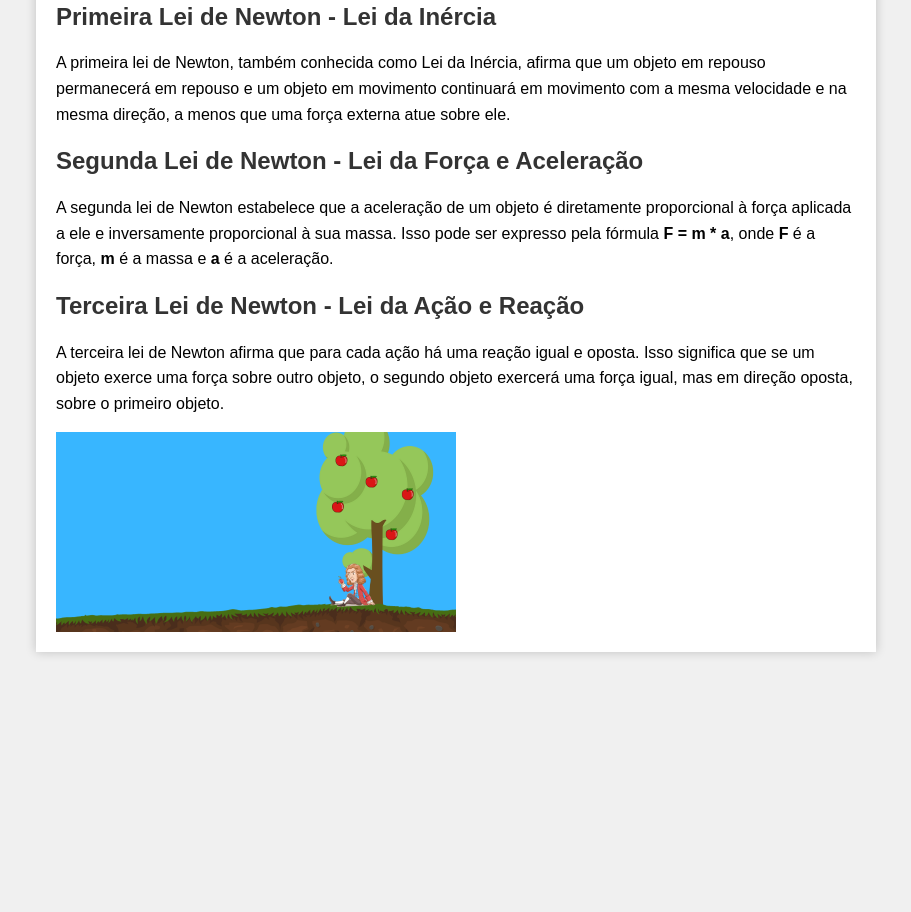
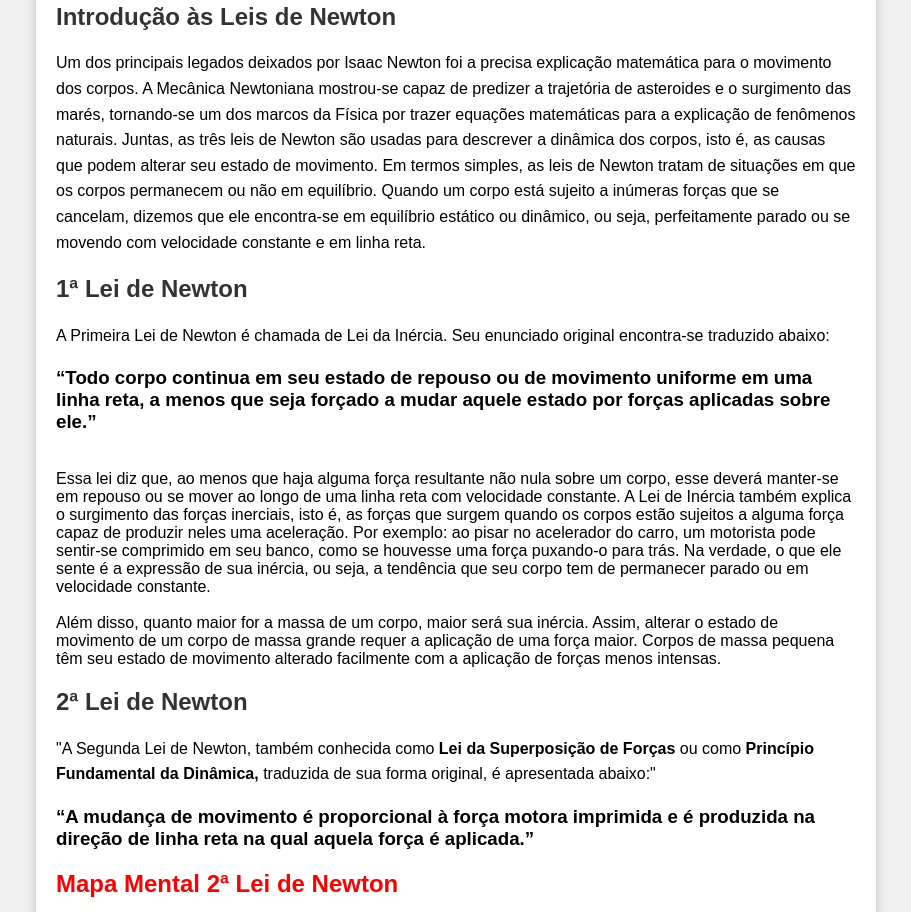
Before and after one commit to rochadudu/EP-6, a plain HTML site: page trabalho1/index2.html in a window 1280 px wide. Shown: the part 228-1140 px from the top of the page, without its empty margins (184-1095 px from the left). Before the commit the page ends 900 px from the top, so only its background shows below. Drawn offline with Linux system fonts and the light colour scheme.

Commit message:
Add files via upload

```diff
--- a/trabalho1/index2.html
+++ b/trabalho1/index2.html
@@ -13,20 +13,46 @@
         <button class="meu-botao"><a href="index.html">Explicação</a></button>
     </header>
     <div class="container">
-        <h2>Primeira Lei de Newton - Lei da Inércia</h2>
+
+        <h2>Introdução às Leis de Newton</h2>
+
+        <p>Um dos principais legados deixados por Isaac Newton foi a precisa explicação matemática para o movimento dos corpos. A Mecânica Newtoniana mostrou-se capaz de predizer a trajetória de asteroides e o surgimento das marés, tornando-se um dos marcos da Física por trazer equações matemáticas para a explicação de fenômenos naturais.
+
+            Juntas, as três leis de Newton são usadas para descrever a dinâmica dos corpos, isto é, as causas que podem alterar seu estado de movimento. Em termos simples, as leis de Newton tratam de situações em que os corpos permanecem ou não em equilíbrio.
+
+            Quando um corpo está sujeito a inúmeras forças que se cancelam, dizemos que ele encontra-se em equilíbrio estático ou dinâmico, ou seja, perfeitamente parado ou se movendo com velocidade constante e em linha reta.</p>
+
+        <h2>1ª Lei de Newton</h2>
         <p>
-            A primeira lei de Newton, também conhecida como Lei da Inércia, afirma que um objeto em repouso permanecerá em repouso e um objeto em movimento continuará em movimento com a mesma velocidade e na mesma direção, a menos que uma força externa atue sobre ele.
+            A Primeira Lei de Newton é chamada de Lei da Inércia. Seu enunciado original encontra-se traduzido abaixo:
+            <br>
+<h3>“Todo corpo continua em seu estado de repouso ou de movimento uniforme em uma linha reta, a menos que seja forçado a mudar aquele estado por forças aplicadas sobre ele.”<br></h3>
+<br>
+Essa lei diz que, ao menos que haja alguma força resultante não nula sobre um corpo, esse deverá manter-se em repouso ou se mover ao longo de uma linha reta com velocidade constante. A Lei de Inércia também explica o surgimento das forças inerciais, isto é, as forças que surgem quando os corpos estão sujeitos a alguma força capaz de produzir neles uma aceleração. Por exemplo: ao pisar no acelerador do carro, um motorista pode sentir-se comprimido em seu banco, como se houvesse uma força puxando-o para trás. Na verdade, o que ele sente é a expressão de sua inércia, ou seja, a tendência que seu corpo tem de permanecer parado ou em velocidade constante.<br>
+
+<br>Além disso, quanto maior for a massa de um corpo, maior será sua inércia. Assim, alterar o estado de movimento de um corpo de massa grande requer a aplicação de uma força maior. Corpos de massa pequena têm seu estado de movimento alterado facilmente com a aplicação de forças menos intensas.
         </p>
 
-        <h2>Segunda Lei de Newton - Lei da Força e Aceleração</h2>
+        <h2>2ª Lei de Newton</h2>
         <p>
-            A segunda lei de Newton estabelece que a aceleração de um objeto é diretamente proporcional à força aplicada a ele e inversamente proporcional à sua massa. Isso pode ser expresso pela fórmula <strong>F = m * a</strong>, onde <strong>F</strong> é a força, <strong>m</strong> é a massa e <strong>a</strong> é a aceleração.
+            "A Segunda Lei de Newton, também conhecida como <strong>Lei da Superposição de Forças</strong> ou como <strong>Princípio Fundamental da Dinâmica,</strong> traduzida de sua forma original, é apresentada abaixo:"<br>
+
+            <h3>“A mudança de movimento é proporcional à força motora imprimida e é produzida na direção de linha reta na qual aquela força é aplicada.”</h3>
+
+        <h2 class="textovermei">Mapa Mental 2ª Lei de Newton</h2>
+        <img src="img/2-lei-newton (1)-be.webp">
+
+        <p>"Essa lei informa que o módulo da aceleração produzida sobre um corpo é <strong>diretamente proporcional</strong> ao <strong>módulo da força</strong> aplicada sobre ele e <strong>inversamente proporcional</strong> à sua <strong>massa.</strong> Essa lei é apresentada na equação abaixo:"</p>
         </p>
 
-        <h2>Terceira Lei de Newton - Lei da Ação e Reação</h2>
+        <h2>3ª Lei de Newton</h2>
         <p>
-            A terceira lei de Newton afirma que para cada ação há uma reação igual e oposta. Isso significa que se um objeto exerce uma força sobre outro objeto, o segundo objeto exercerá uma força igual, mas em direção oposta, sobre o primeiro objeto.
+            A Terceira Lei de Newton recebe o nome de Lei da Ação e Reação. Essa lei diz que todas as forças surgem aos pares: ao aplicarmos uma força sobre um corpo (ação), recebemos desse corpo a mesma força (reação), com mesmo módulo e na mesma direção, porém com sentido oposto. O enunciado original da Terceira Lei de Newton encontra-se traduzido abaixo:
+            <h3>“A toda ação há sempre uma reação oposta e de igual intensidade: as ações mútuas de dois corpos um sobre o outro são sempre iguais e dirigidas em sentidos opostos.”</h3>
+<br>"Essa lei permite-nos entender que, para que surja uma força, é necessário que dois corpos interajam, produzindo forças de ação e reação. Além disso, é impossível que um par de ação e reação forme-se no mesmo corpo."
         </p>
+
+
         <div class="image-container">
             <img src="img/1.png" alt="Imagem 1">
             <div class="overlay">
--- a/trabalho1/style2.css
+++ b/trabalho1/style2.css
@@ -34,6 +34,11 @@ h2 {
 
 p {
     line-height: 1.6;
+}
+
+h3{
+    text-align: right;
+    text-align: left;
 }
 
 @media (min-width: 768px) {
@@ -94,3 +99,7 @@ p {
     color: white;
     font-size: 18px;
 }
+
+.textovermei{
+    color: red;
+}
```
Also changed, not shown: trabalho1/img/2-lei-newton (1)-be.webp (added).
